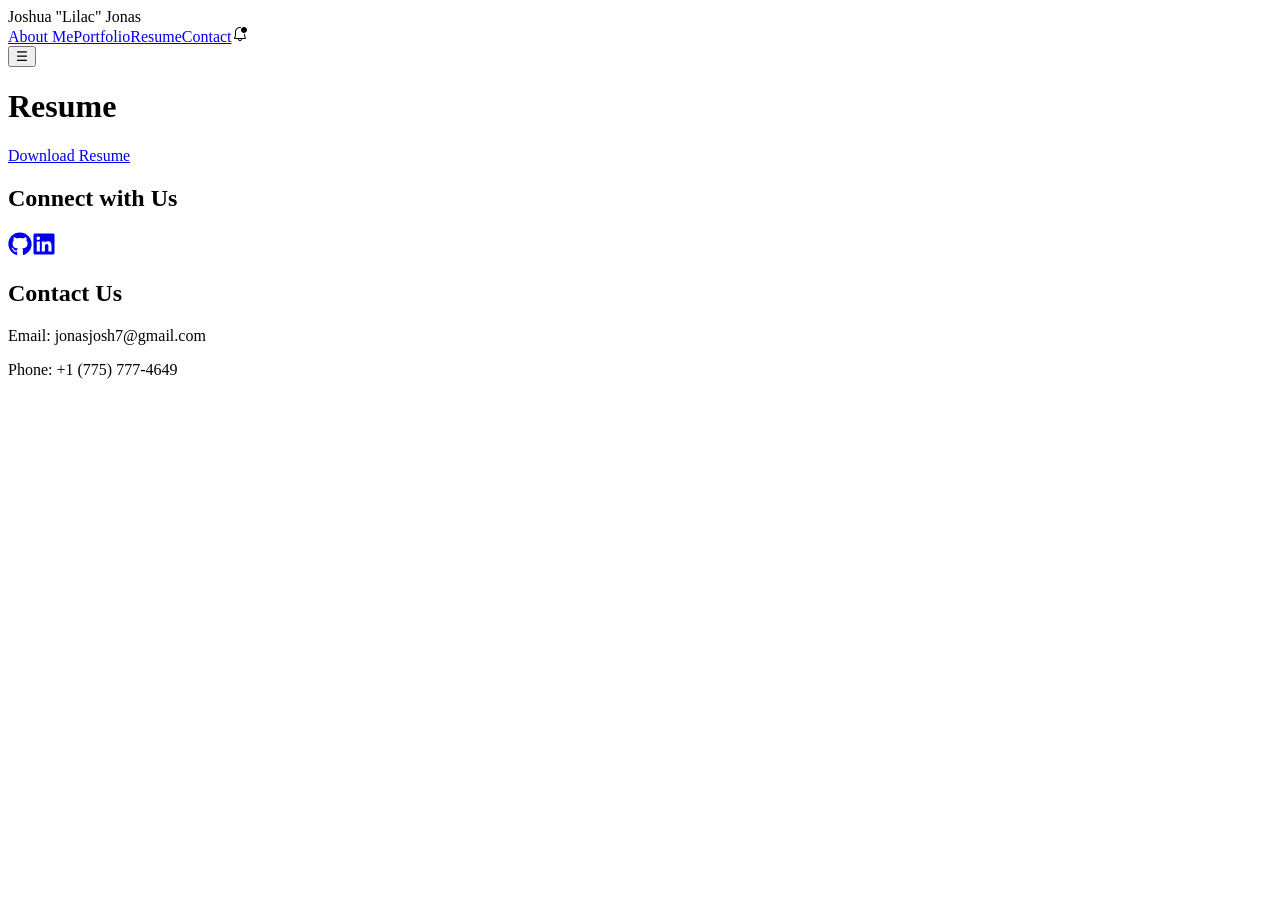
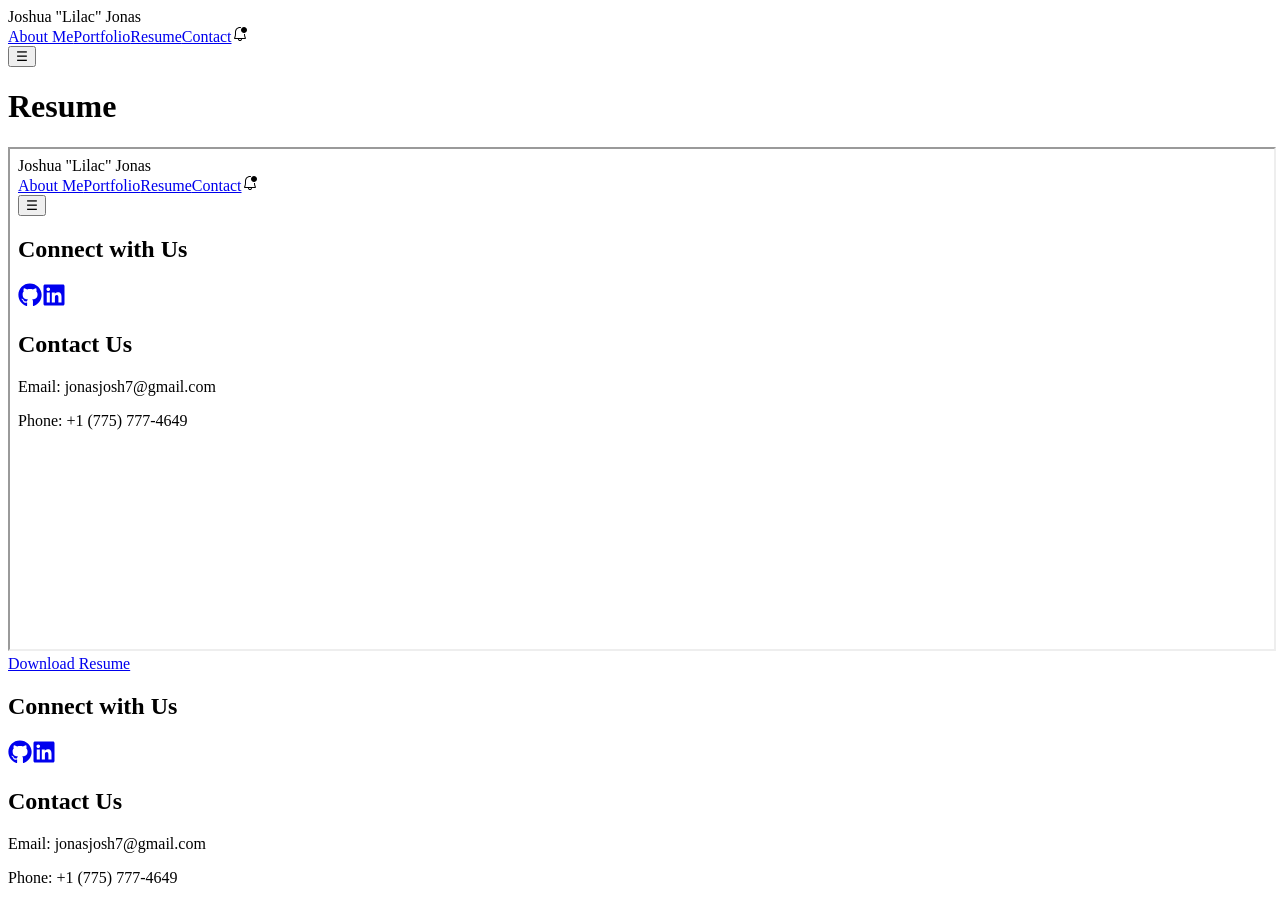
Before and after one commit to lilac27/Portfolio, a React (Create React App) app: page /resume in a window 1280 px wide. Before the commit the page ends 800 px from the top, so only its background shows below. Built offline with nearby package versions, Linux system fonts and the light colour scheme.

Commit message:
general functionality completed

```diff
--- a/src/App.js
+++ b/src/App.js
@@ -13,6 +13,7 @@ function App() {
       <div className="App">
         <Navbar />
         <Routes>
+          <Route path="/" element={<AboutMe />} />
           <Route path="/about" element={<AboutMe />} />
           <Route path="/portfolio" element={<Portfolio />} />
           <Route path="/resume" element={<Resume />} />
--- a/src/components/Footer.js
+++ b/src/components/Footer.js
@@ -13,7 +13,7 @@ function Footer() {
               <a href="https://github.com/lilac27" target="_blank" rel="noopener noreferrer">
                 <FaGithub className="mr-2 text-pink-500 hover:text-pink-600" size={24} />
               </a>
-                <a href="www.linkedin.com/in/lilac27" target="_blank" rel="noopener noreferrer">
+                <a href="https://www.linkedin.com/in/lilac27" target="_blank" rel="noopener noreferrer">
 
                 <FaLinkedin className="mr-2 text-pink-500 hover:text-pink-600" size={24} />
                 </a>
--- a/src/pages/Resume.js
+++ b/src/pages/Resume.js
@@ -1,12 +1,12 @@
 import React from 'react';
+import resumePDF from '../files/resume.pdf';
 
 const Resume = () => {
   return (
     <div>
       <h1>Resume</h1>
-      <a href="/files/JJ%20Resume%20(Serving).pdf" download>
-        Download Resume
-      </a>
+      <iframe src={resumePDF} width="100%" height="500px" title="Resume Preview"></iframe>
+      <a href={resumePDF} download>Download Resume</a>
     </div>
   );
 };
```
Also changed, not shown: 1 other file (tests, documents, lock files or other folders).
